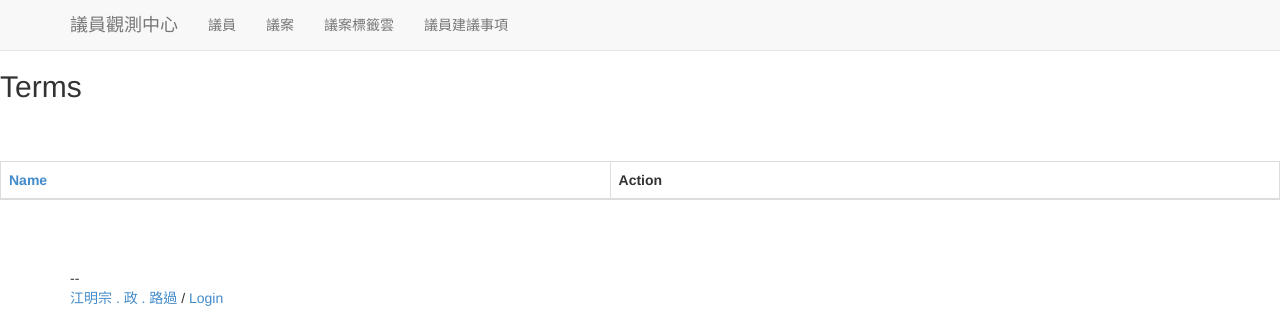
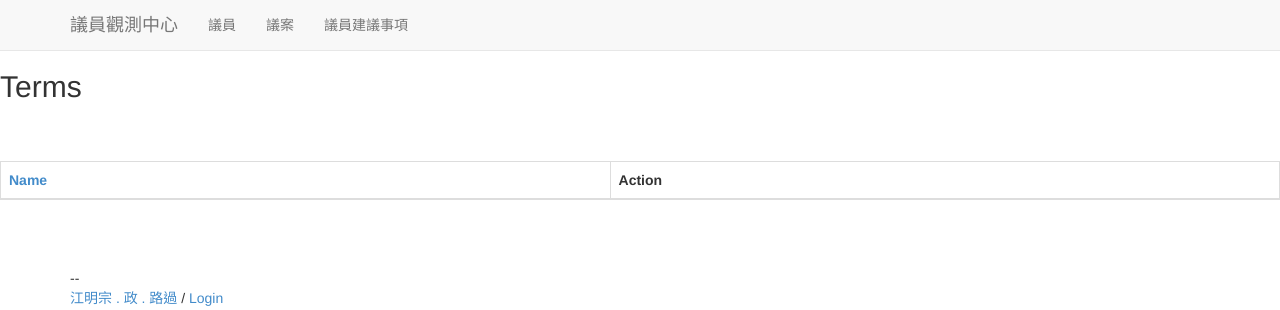
Before and after one commit to kiang/parliamentary, a CakePHP app: the page made by View/Terms/index.ctp in a window 1280 px wide. Shown: the top 310 px of the page. Run offline with PHP 8.4 and a stand-in for CakePHP, Linux system fonts and the light colour scheme; the template is opened without the code that fills it, so the values that code supplies are empty; some libraries are stand-ins or nearby versions.

Commit message:
hide terms link

```diff
--- a/View/Layouts/default.ctp
+++ b/View/Layouts/default.ctp
@@ -36,7 +36,6 @@
                     <ul class="nav navbar-nav">
                         <li><?php echo $this->Html->link('議員', '/parliamentarians'); ?></li>
                         <li><?php echo $this->Html->link('議案', '/motions'); ?></li>
-                        <li><?php echo $this->Html->link('議案標籤雲', '/motions/terms'); ?></li>
                         <li><?php echo $this->Html->link('議員建議事項', '/grants'); ?></li>
                         <?php if ($this->Session->read('Auth.User.id')): ?>
                             <li><?php echo $this->Html->link('Parliamentarians', '/admin/parliamentarians'); ?></li>
```
